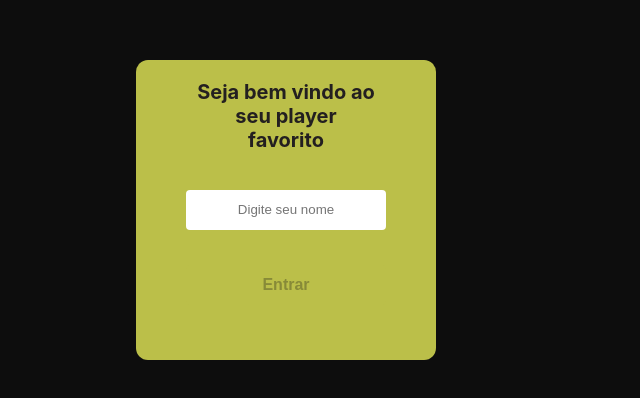
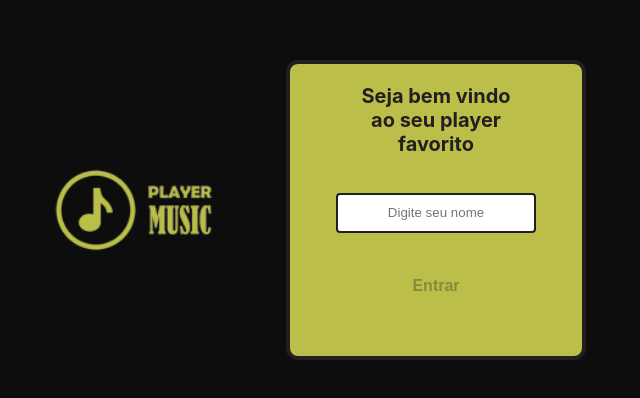
Before and after one commit to afstudiox/player-music, a React (Create React App) app: page / in a window 1280 px wide. Shown: the part 190-588 px from the top of the page, without its empty margins (354-994 px from the left). Built offline with nearby package versions, Linux system fonts and the light colour scheme.

Commit message:
refactor: :lipstick: Finalizada estilização da tela de login

```diff
--- a/src/css/header.css
+++ b/src/css/header.css
@@ -31,6 +31,7 @@
   display: flex;
   height: 45px;
   justify-content: space-between;
+  margin-right: 40px;
 }
 
 .user-container p {
--- a/src/css/login.css
+++ b/src/css/login.css
@@ -6,9 +6,19 @@
   width: 100vw;
 }
 
+.login-logo {
+  background-image: url('../assets/logo_invertido.png');
+  background-position: center center;
+  background-repeat: no-repeat;
+  background-size: 200px;
+  height: 300px;
+  width: 300px;
+}
+
 .login-card {
   align-items: center;
   background-color: var(--color-yellow-2);
+  border: solid 4px var(--color-dark-1);
   border-radius: 12px;
   height: 300px;
   width: 300px;
@@ -30,7 +40,7 @@
 }
 
 .login-card form input {
-  border: none;
+  border: solid 2px var(--color-dark-1);
   border-radius: 4px;
   height: 40px;
   padding: 8px;
@@ -53,7 +63,7 @@
 }
 
 .login-card form button:not( [ disabled ] ) {
-  border: solid 1px var(--color-dark-1);
+  border: solid 2px var(--color-dark-1);
 }
 
 .login-card form button:not( [ disabled ] ):hover {
--- a/src/pages/Login.js
+++ b/src/pages/Login.js
@@ -52,6 +52,7 @@ class Login extends Component {
 
     return (
       <div data-testid="page-login" className="login-container row">
+        <div className="login-logo" />
         <div className="login-card col">
           <h2>Seja bem vindo ao seu player favorito</h2>
           <form className="col">
```
Also changed, not shown: src/assets/logo_invertido.png (added).
